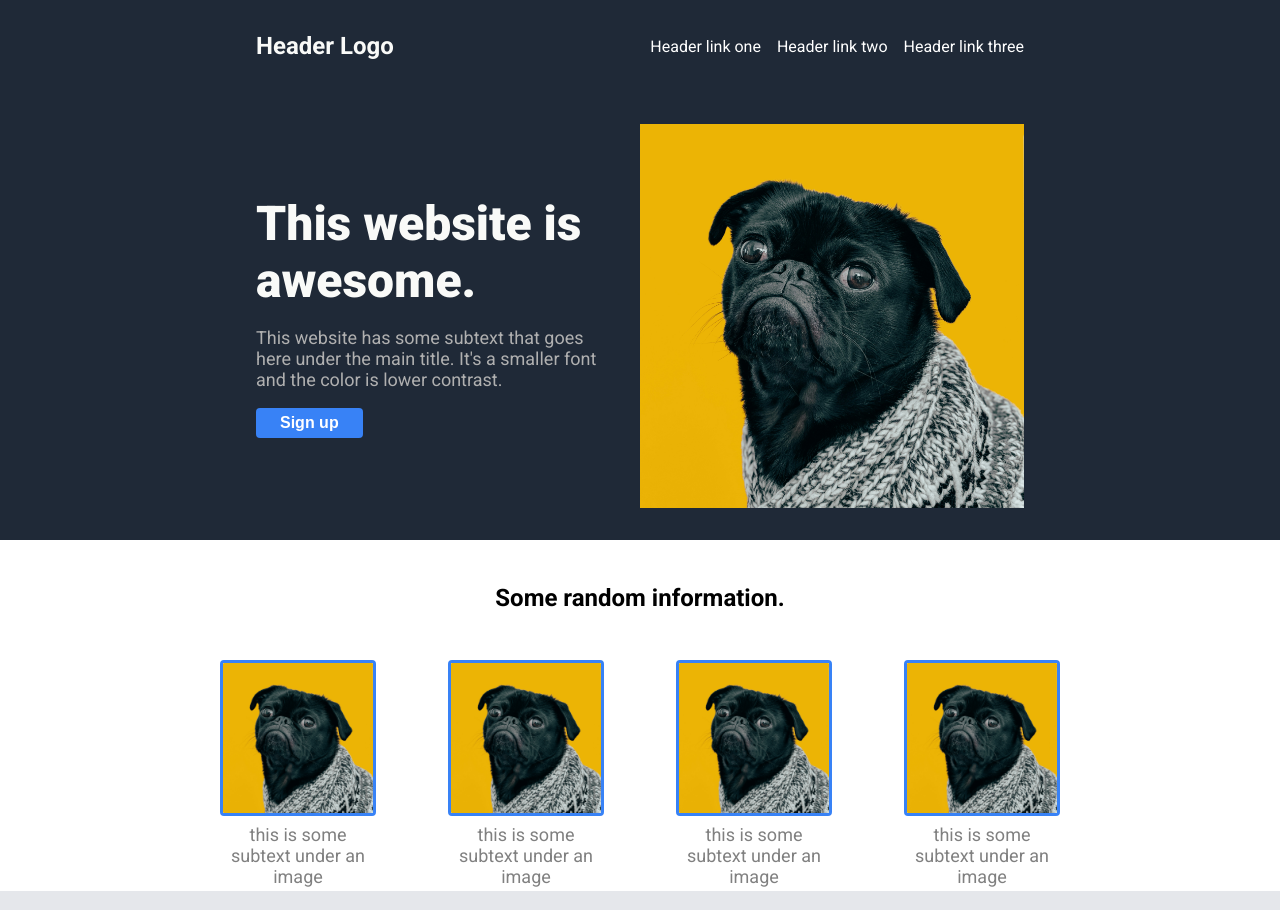
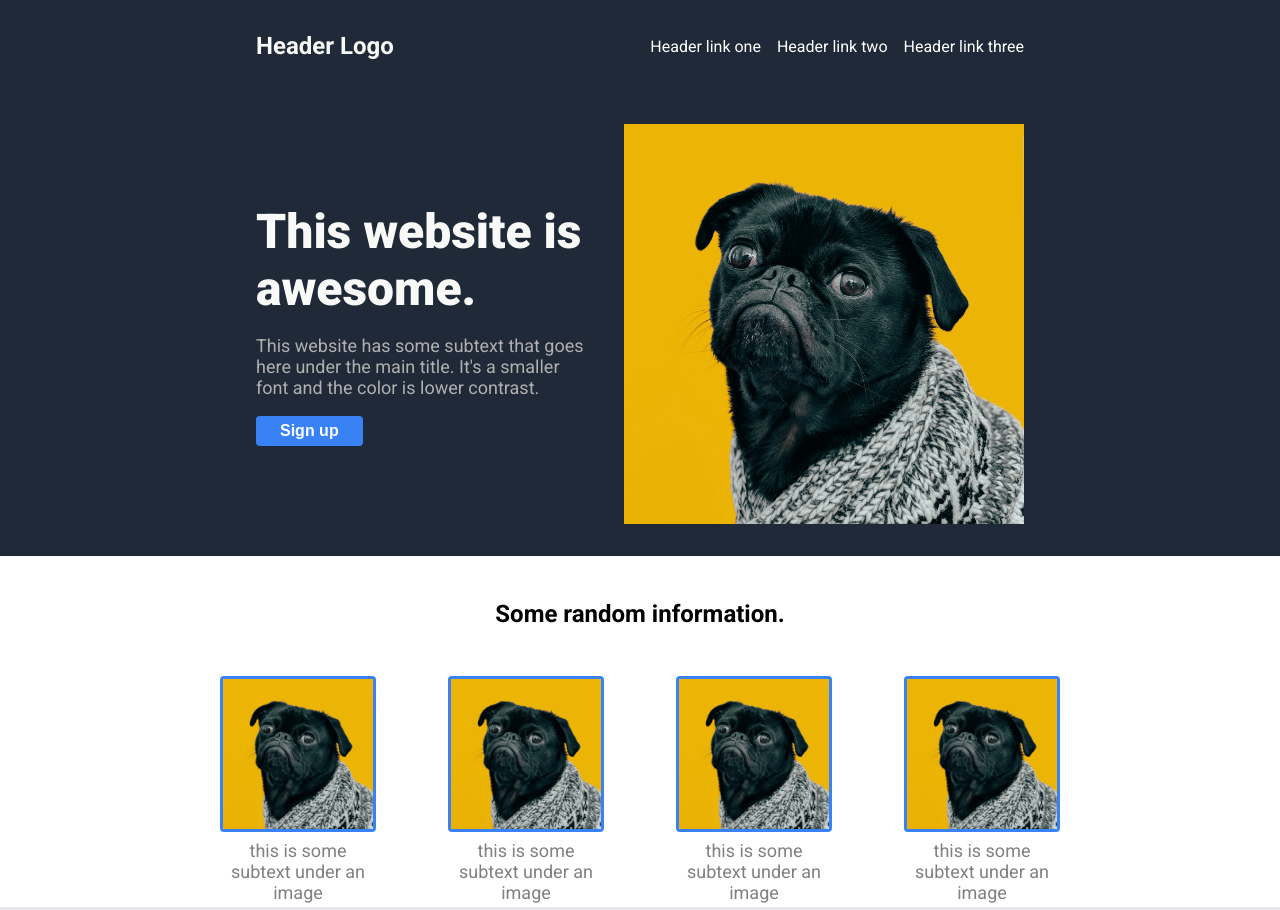
Before and after one commit to kulkarnisoham833/landing-page, a plain HTML site: page index.html in a window 1280 px wide. Shown: the top 910 px of the page. Drawn offline with Linux system fonts and the light colour scheme.

Commit message:
Fix large image size
Publishable now

```diff
--- a/styles.css
+++ b/styles.css
@@ -34,6 +34,11 @@ body {
   display: flex;
   gap: 5%;
 }
+.part1 > img {
+  max-width: 400px;
+  height: auto;
+  object-fit: contain;
+}
 .text1 {
   display: flex;
   flex-direction: column;
@@ -60,10 +65,6 @@ body {
   color: white;
   font-weight: bold;
   border: none;
-}
-img {
-  width: 50%;
-  height: auto;
 }
 
 .part2 {
```
